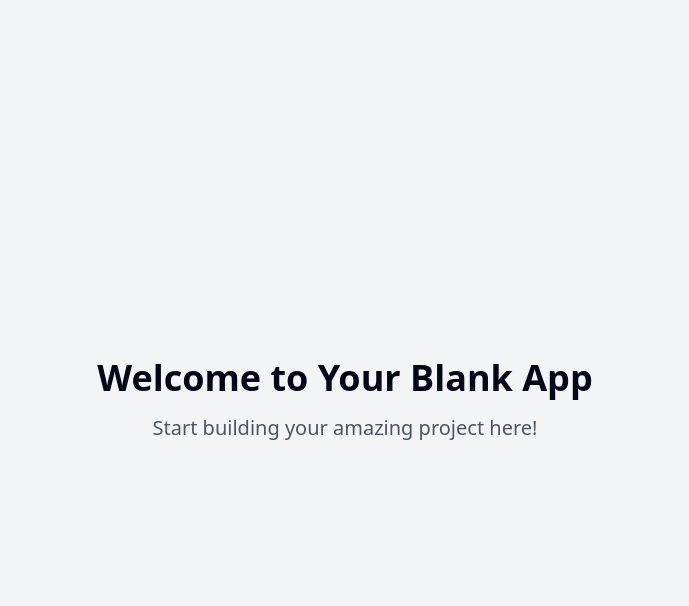
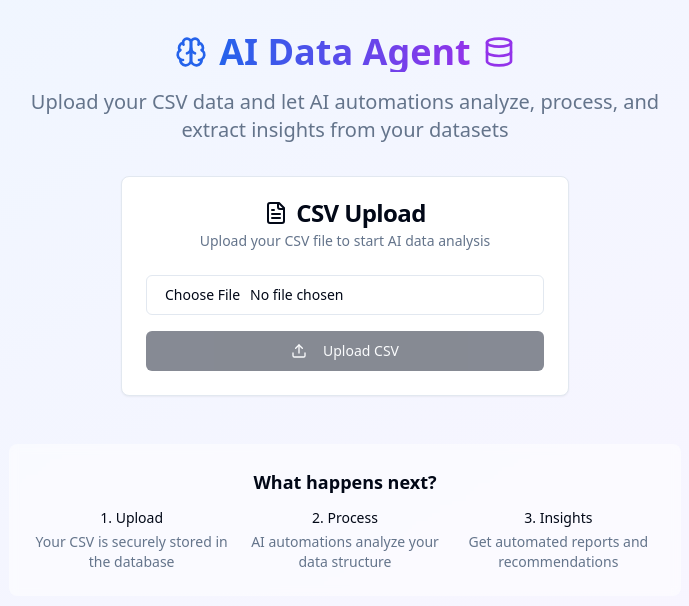
Before and after one commit to RichieOZChina/talkative-data-whisperer, a React (Vite) app: page / in a window 1280 px wide. Shown: the top 606 px of the page, without its empty margins (295-984 px from the left). Built offline with nearby package versions, Linux system fonts and the light colour scheme.

Commit message:
feat: Implement CSV upload UI
Adds a basic UI for uploading CSV files. The uploaded files will be saved to a database. This sets the foundation for integrating AI automations using Supabase Edge functions.

```diff
--- /dev/null
+++ b/src/components/DataAgentHeader.tsx
@@ -0,0 +1,22 @@
+
+import React from 'react';
+import { Brain, Database } from 'lucide-react';
+
+const DataAgentHeader = () => {
+  return (
+    <div className="text-center space-y-4 mb-8">
+      <div className="flex items-center justify-center gap-3">
+        <Brain className="h-8 w-8 text-blue-600" />
+        <h1 className="text-4xl font-bold bg-gradient-to-r from-blue-600 to-purple-600 bg-clip-text text-transparent">
+          AI Data Agent
+        </h1>
+        <Database className="h-8 w-8 text-purple-600" />
+      </div>
+      <p className="text-xl text-muted-foreground max-w-2xl mx-auto">
+        Upload your CSV data and let AI automations analyze, process, and extract insights from your datasets
+      </p>
+    </div>
+  );
+};
+
+export default DataAgentHeader;
--- /dev/null
+++ b/src/components/FileUpload.tsx
@@ -0,0 +1,130 @@
+
+import React, { useState } from 'react';
+import { Button } from '@/components/ui/button';
+import { Input } from '@/components/ui/input';
+import { Card, CardContent, CardDescription, CardHeader, CardTitle } from '@/components/ui/card';
+import { Upload, FileText, CheckCircle } from 'lucide-react';
+import { toast } from '@/hooks/use-toast';
+
+const FileUpload = () => {
+  const [selectedFile, setSelectedFile] = useState<File | null>(null);
+  const [uploading, setUploading] = useState(false);
+  const [uploadComplete, setUploadComplete] = useState(false);
+
+  const handleFileSelect = (event: React.ChangeEvent<HTMLInputElement>) => {
+    const file = event.target.files?.[0];
+    if (file) {
+      if (file.type === 'text/csv' || file.name.endsWith('.csv')) {
+        setSelectedFile(file);
+        setUploadComplete(false);
+        toast({
+          title: "File selected",
+          description: `${file.name} is ready to upload`,
+        });
+      } else {
+        toast({
+          title: "Invalid file type",
+          description: "Please select a CSV file",
+          variant: "destructive",
+        });
+      }
+    }
+  };
+
+  const handleUpload = async () => {
+    if (!selectedFile) return;
+
+    setUploading(true);
+    try {
+      // TODO: Integrate with Supabase for file upload and database storage
+      // For now, simulate upload process
+      await new Promise(resolve => setTimeout(resolve, 2000));
+
+      setUploadComplete(true);
+      toast({
+        title: "Upload successful",
+        description: "Your CSV file has been processed and saved",
+      });
+    } catch (error) {
+      toast({
+        title: "Upload failed",
+        description: "There was an error uploading your file",
+        variant: "destructive",
+      });
+    } finally {
+      setUploading(false);
+    }
+  };
+
+  const resetUpload = () => {
+    setSelectedFile(null);
+    setUploadComplete(false);
+    setUploading(false);
+  };
+
+  return (
+    <Card className="w-full max-w-md">
+      <CardHeader className="text-center">
+        <CardTitle className="flex items-center justify-center gap-2">
+          <FileText className="h-6 w-6" />
+          CSV Upload
+        </CardTitle>
+        <CardDescription>
+          Upload your CSV file to start AI data analysis
+        </CardDescription>
+      </CardHeader>
+      <CardContent className="space-y-4">
+        {!uploadComplete ? (
+          <>
+            <div className="space-y-2">
+              <Input
+                type="file"
+                accept=".csv"
+                onChange={handleFileSelect}
+                disabled={uploading}
+              />
+              {selectedFile && (
+                <p className="text-sm text-muted-foreground">
+                  Selected: {selectedFile.name} ({(selectedFile.size / 1024).toFixed(1)} KB)
+                </p>
+              )}
+            </div>
+
+            <Button
+              onClick={handleUpload}
+              disabled={!selectedFile || uploading}
+              className="w-full"
+            >
+              {uploading ? (
+                <>
+                  <Upload className="mr-2 h-4 w-4 animate-spin" />
+                  Uploading...
+                </>
+              ) : (
+                <>
+                  <Upload className="mr-2 h-4 w-4" />
+                  Upload CSV
+                </>
+              )}
+            </Button>
+          </>
+        ) : (
+          <div className="text-center space-y-4">
+            <CheckCircle className="h-12 w-12 text-green-500 mx-auto" />
+            <div>
+              <p className="font-medium">Upload Complete!</p>
+              <p className="text-sm text-muted-foreground">
+                Your data is ready for AI analysis
+              </p>
+            </div>
+            <Button onClick={resetUpload} variant="outline" className="w-full">
+              Upload Another File
+            </Button>
+          </div>
+        )}
+      </CardContent>
+    </Card>
+  );
+};
+
+export default FileUpload;
--- a/src/pages/Index.tsx
+++ b/src/pages/Index.tsx
@@ -1,11 +1,37 @@
-// Update this page (the content is just a fallback if you fail to update the page)
+
+import React from 'react';
+import DataAgentHeader from '@/components/DataAgentHeader';
+import FileUpload from '@/components/FileUpload';
 
 const Index = () => {
   return (
-    <div className="min-h-screen flex items-center justify-center bg-gray-100">
-      <div className="text-center">
-        <h1 className="text-4xl font-bold mb-4">Welcome to Your Blank App</h1>
-        <p className="text-xl text-gray-600">Start building your amazing project here!</p>
+    <div className="min-h-screen bg-gradient-to-br from-blue-50 to-purple-50 p-8">
+      <div className="max-w-4xl mx-auto">
+        <DataAgentHeader />
+
+        <div className="flex justify-center">
+          <FileUpload />
+        </div>
+
+        <div className="mt-12 text-center">
+          <div className="bg-white/50 backdrop-blur-sm rounded-lg p-6 max-w-2xl mx-auto">
+            <h3 className="text-lg font-semibold mb-3">What happens next?</h3>
+            <div className="grid grid-cols-1 md:grid-cols-3 gap-4 text-sm text-muted-foreground">
+              <div className="space-y-1">
+                <div className="font-medium text-foreground">1. Upload</div>
+                <div>Your CSV is securely stored in the database</div>
+              </div>
+              <div className="space-y-1">
+                <div className="font-medium text-foreground">2. Process</div>
+                <div>AI automations analyze your data structure</div>
+              </div>
+              <div className="space-y-1">
+                <div className="font-medium text-foreground">3. Insights</div>
+                <div>Get automated reports and recommendations</div>
+              </div>
+            </div>
+          </div>
+        </div>
       </div>
     </div>
   );
```
